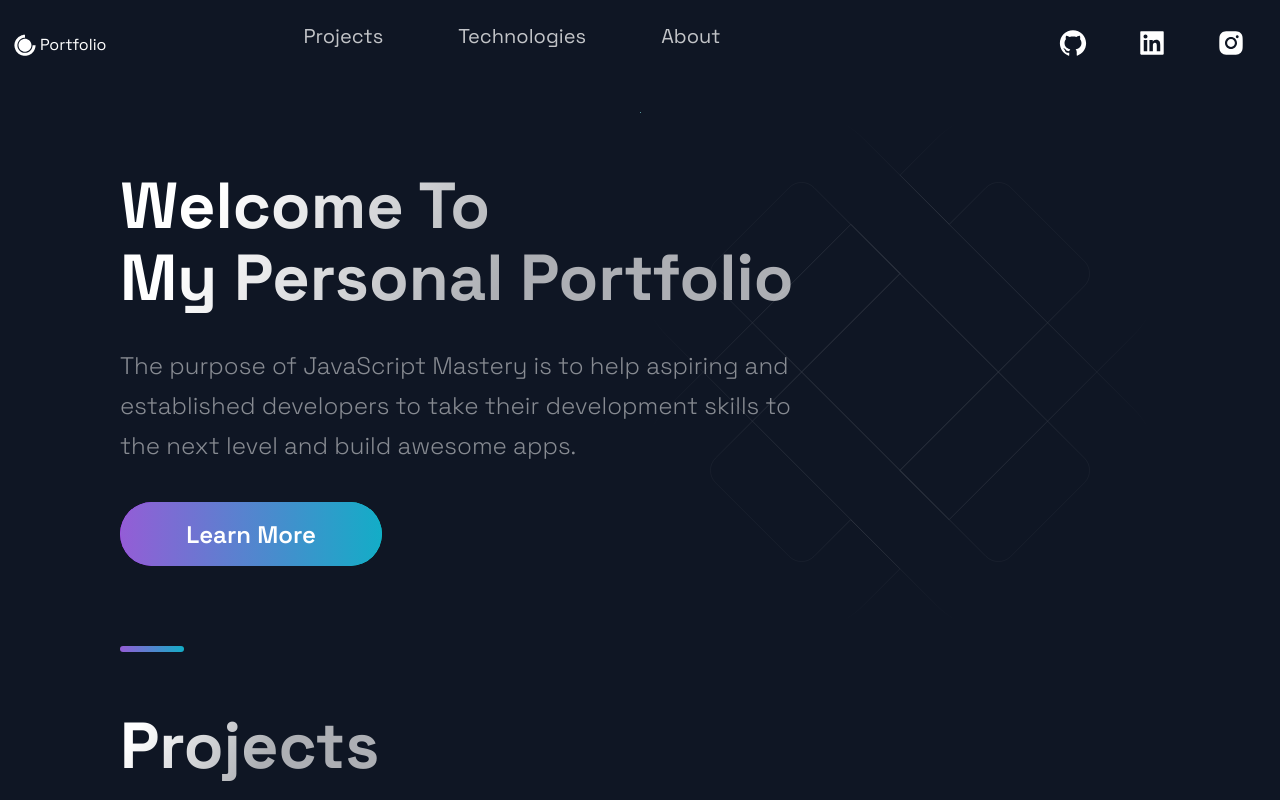
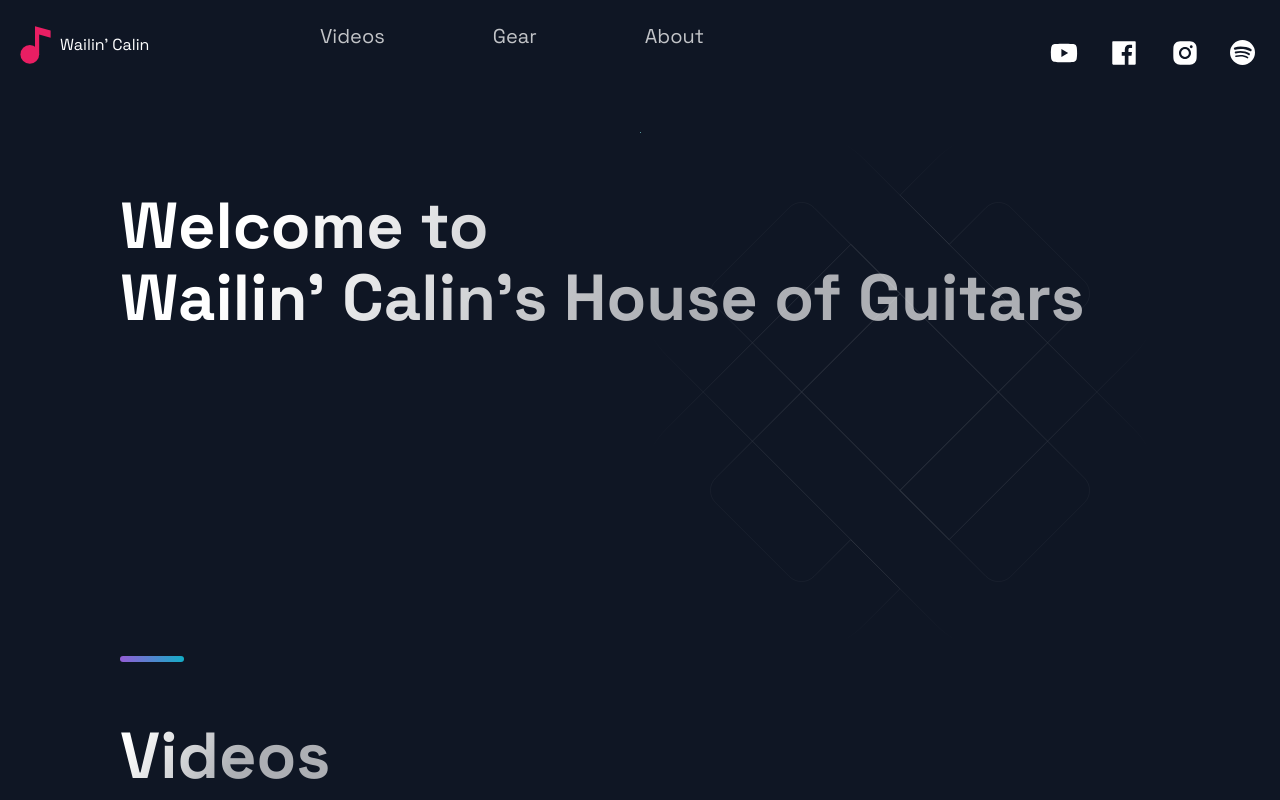
Before and after one commit to harrdev/calin, a Next.js app: page / in a window 1280 px wide. Shown: the top 800 px of the page. Built offline with nearby package versions, Linux system fonts and the light colour scheme.

Commit message:
added emailjs dependency

```diff
--- a/package.json
+++ b/package.json
@@ -8,11 +8,15 @@
     "start": "next start"
   },
   "dependencies": {
+    "emailjs-com": "^3.2.0",
     "next": "^12.0.10",
     "react": "^17.0.2",
     "react-dom": "^17.0.2",
     "react-icons": "^4.3.1",
+    "semantic-ui-css": "^2.4.1",
+    "semantic-ui-react": "^2.1.1",
     "styled-components": "^5.3.0",
-    "styled-normalize": "^8.0.7"
+    "styled-normalize": "^8.0.7",
+    "sweetalert2": "^11.4.0"
   }
 }
--- a/src/components/Header/Header.js
+++ b/src/components/Header/Header.js
@@ -1,28 +1,29 @@
 import Link from 'next/link';
 import React from 'react';
-import { AiFillGithub, AiFillInstagram, AiFillLinkedin } from 'react-icons/ai';
+import { AiFillInstagram, AiFillFacebook, AiFillYoutube } from 'react-icons/ai';
+import { BsSpotify } from 'react-icons/bs'
 import { DiCssdeck } from 'react-icons/di';
-
+import { FcMusic } from 'react-icons/fc'
 import { Container, Div1, Div2, Div3, NavLink, SocialIcons } from './HeaderStyles';
 
-const Header = () =>  (
+const Header = () => (
   <Container>
     <Div1>
       <Link href="/">
-        <a style={{ display: 'flex', alignItems: 'center', color:"white" }}>
-          <DiCssdeck size="3rem" /> <span>Portfolio</span>
+        <a style={{ display: 'flex', alignItems: 'center', color: "white", marginBottom: "20px" }}>
+          <FcMusic size="5rem" /> <span>Wailin' Calin</span>
         </a>
       </Link>
     </Div1>
     <Div2>
       <li>
         <Link href="#projects">
-          <NavLink>Projects</NavLink>
+          <NavLink>Videos</NavLink>
         </Link>
       </li>
       <li>
         <Link href="#tech">
-          <NavLink>Technologies</NavLink>
+          <NavLink>Gear</NavLink>
         </Link>
       </li>
       <li>
@@ -33,13 +34,16 @@ const Header = () =>  (
     </Div2>
     <Div3>
       <SocialIcons href="https://google.com">
-          <AiFillGithub size="3rem" />
+        <AiFillYoutube size="3rem" />
       </SocialIcons>
       <SocialIcons href="https://google.com">
-          <AiFillLinkedin size="3rem" />
+        <AiFillFacebook size="3rem" />
       </SocialIcons>
       <SocialIcons href="https://google.com">
-          <AiFillInstagram size="3rem"/>
+        <AiFillInstagram size="3rem" />
+      </SocialIcons>
+      <SocialIcons href="#">
+        <BsSpotify size="2.5rem" />
       </SocialIcons>
     </Div3>
   </Container>
--- a/src/components/Hero/Hero.js
+++ b/src/components/Hero/Hero.js
@@ -5,20 +5,14 @@ import Button from '../../styles/GlobalComponents/Button';
 import { LeftSection } from './HeroStyles';
 
 const Hero = (props) => (
-  <>
   <Section row nopadding>
     <LeftSection>
       <SectionTitle main center>
-          Welcome To <br />
-          My Personal Portfolio
+        Welcome to <br />
+        Wailin' Calin's House of Guitars
       </SectionTitle>
-        <SectionText>
-        The purpose of JavaScript Mastery is to help aspiring and established developers to take their development skills to the next level and build awesome apps.
-        </SectionText>
-        <Button onClick={props.handleClick}>Learn More</Button>
     </LeftSection>
   </Section>
-  </>
 );
 
 export default Hero;
--- a/src/components/Projects/Projects.js
+++ b/src/components/Projects/Projects.js
@@ -7,7 +7,7 @@ import { projects } from '../../constants/constants';
 const Projects = () => (
   <Section nopadding id="projects">
     <SectionDivider />
-    <SectionTitle main>Projects</SectionTitle>
+    <SectionTitle main>Videos</SectionTitle>
     <GridContainer>
       {projects.map((p, i) => {
         return (
```
Also changed, not shown: 2 other files (tests, documents, lock files or other folders). Lines whose indentation alone changed are shown as unchanged.
